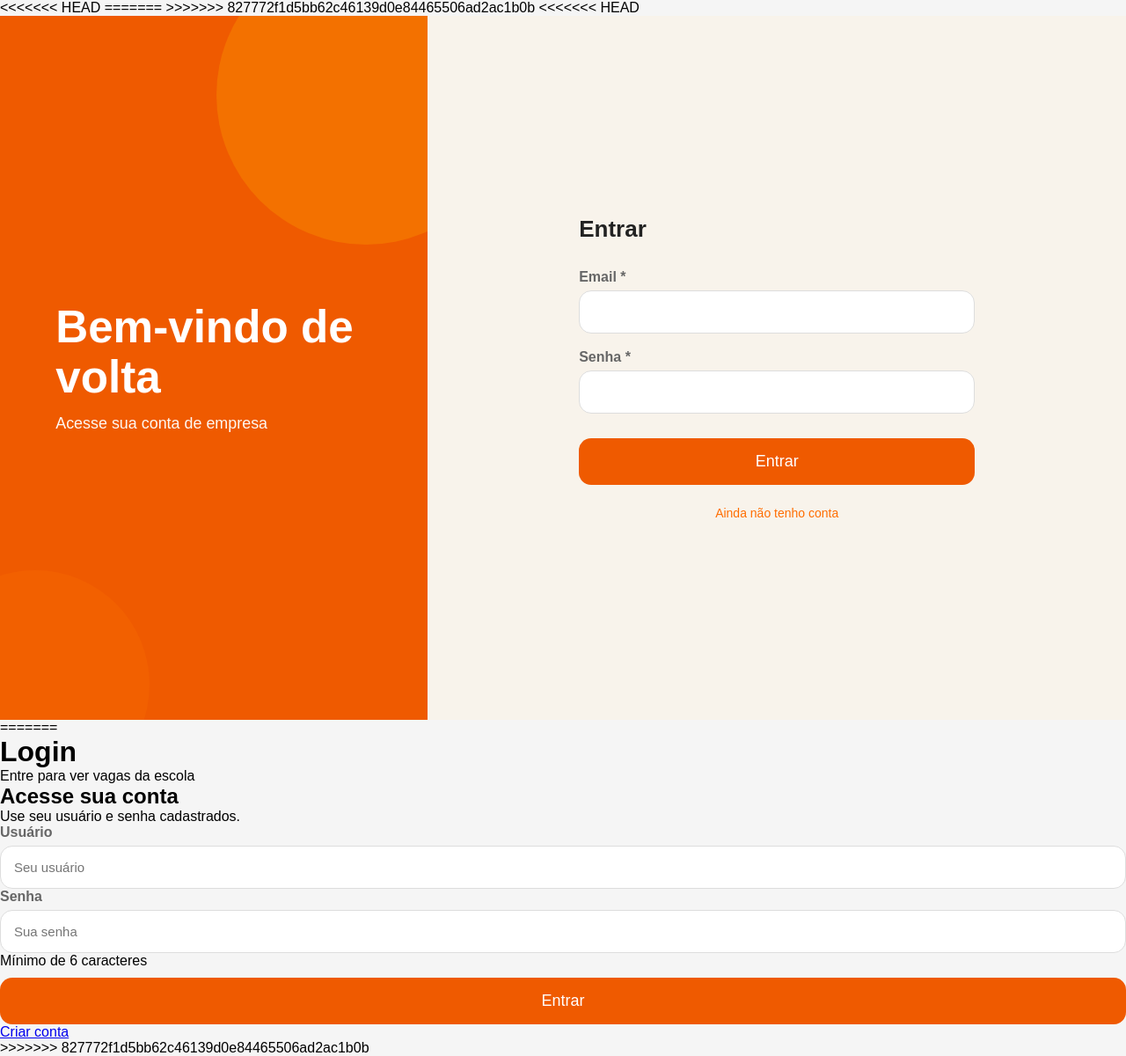
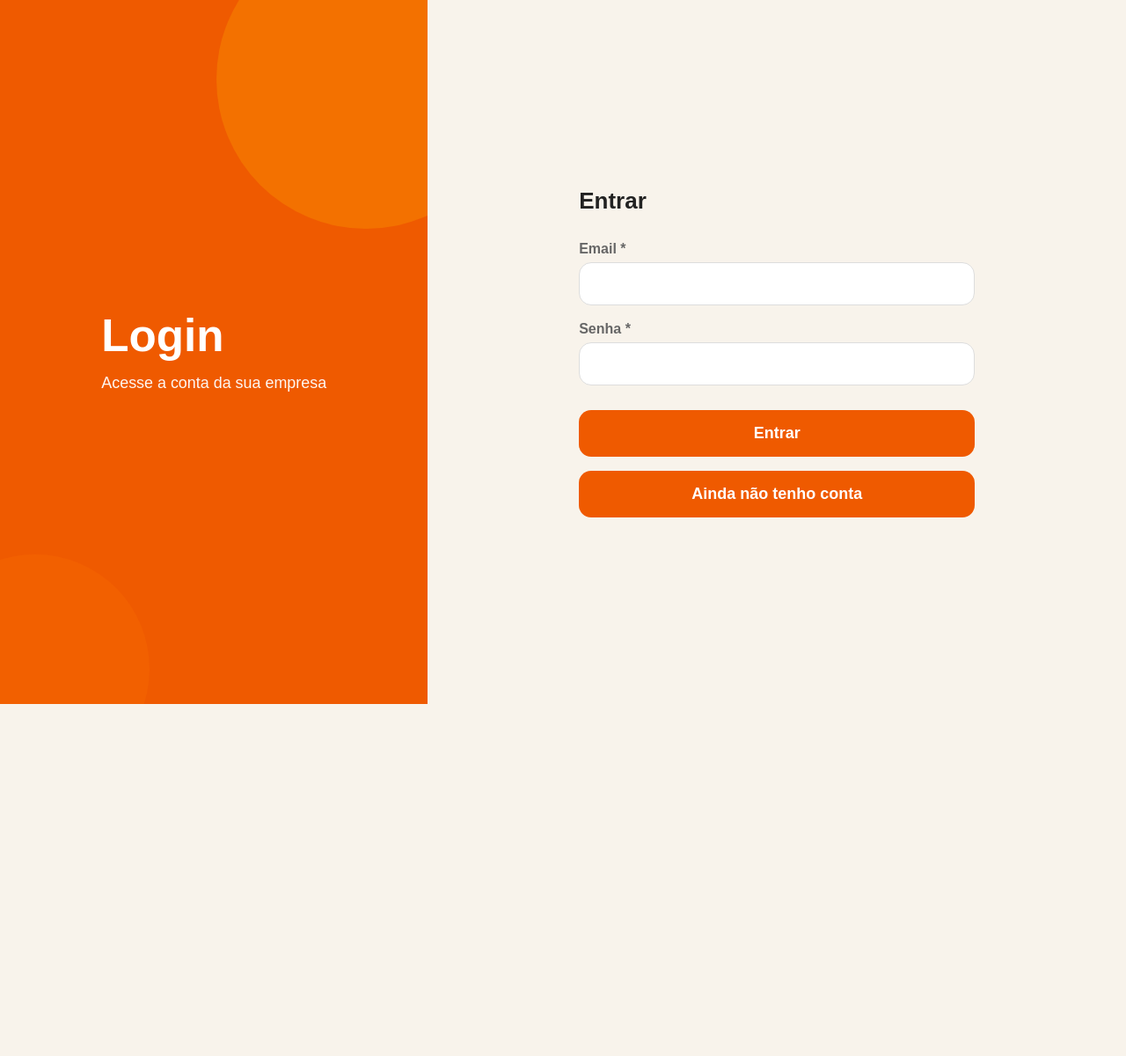
Before and after one commit to NicolasFernandes09/Estagiou, a PHP site: page /login.php in a window 1280 px wide. Shown: the whole page at 88% size. After the commit the page ends 800 px from the top, so only its background shows below. Run offline with PHP 8.4, Linux system fonts and the light colour scheme.

Commit message:
commitei

```diff
--- a/api/conexao.php
+++ b/api/conexao.php
@@ -1,5 +1,5 @@
 <?php
-
+//Credenciais do banco/API
 $host = "172.29.20.169";
 $usuario = "root";
 $senha = "";
--- a/listavagas.php
+++ b/listavagas.php
@@ -1,7 +1,8 @@
 <?php
 session_start();
 
-// Captura a mensagem de sucesso e limpa a sessão imediatamente para não repetir ao atualizar
+require_once __DIR__ . '/api/conexao.php';
+
 $sucesso = $_SESSION['sucesso'] ?? '';
 unset($_SESSION['sucesso']);
 
--- a/login.css
+++ b/login.css
@@ -1,3 +1,6 @@
+/* ==========================================================================
+   Reset e Base (Estilo unificado do index.css)
+   ========================================================================== */
 * {
     margin: 0;
     padding: 0;
@@ -13,6 +16,9 @@ body {
     background: #f5f5f5;
 }
 
+/* ==========================================================================
+   Layout geral: duas colunas
+   ========================================================================== */
 .tela {
     display: flex;
     min-height: 100vh;
@@ -91,6 +97,9 @@ body {
     font-size: 26px;
 }
 
+/* ==========================================================================
+   Alertas e Erros
+   ========================================================================== */
 .alerta {
     padding: 14px 16px;
     border-radius: 12px;
@@ -157,7 +166,10 @@ input:focus {
     border-color: #ef5a00;
 }
 
-button {
+/* ==========================================================================
+   Botões e Links com aparência de Botão
+   ========================================================================== */
+button, .btn-link {
     width: 100%;
     display: block;
     padding: 16px;
@@ -166,28 +178,27 @@ button {
     border: none;
     border-radius: 14px;
     font-size: 18px;
+    font-weight: bold;
     cursor: pointer;
     margin-top: 10px;
+    text-align: center;
+    text-decoration: none;
     transition: .3s;
 }
 
-button:hover {
+button:hover, .btn-link:hover {
     background: #d94f00;
+    color: white;
 }
 
-.link {
-    display: block;
-    text-align: center; /* Centralizado */
-    margin-top: 24px;
-    font-size: 14px;
-    color: #FF6D00;
-    text-decoration: none;
+/* Adiciona um espaçamento extra acima do botão de cadastro para separar do botão Entrar */
+.btn-link {
+    margin-top: 16px;
 }
 
-.link:hover {
-    text-decoration: underline;
-}
-
+/* ==========================================================================
+   Responsividade
+   ========================================================================== */
 @media (max-width: 1100px) {
     .lado-marca {
         flex: 0 0 32%;
@@ -231,7 +242,7 @@ button:hover {
         font-size: 22px;
         margin-bottom: 22px;
     }
-    input, button {
+    input, button, .btn-link {
         padding: 13px;
         font-size: 14px;
     }
--- a/login.php
+++ b/login.php
@@ -1,4 +1,3 @@
-<<<<<<< HEAD
 <?php
 session_start();
 
@@ -63,15 +62,14 @@ if ($_SERVER['REQUEST_METHOD'] === 'POST') {
     exit;
 }
 ?>
-=======
+
 <?php include_once(__DIR__ . '/classes/Usuario.php'); ?>
->>>>>>> 827772f1d5bb62c46139d0e84465506ad2ac1b0b
+
 <!DOCTYPE html>
 <html lang="pt-BR">
 <head>
     <meta charset="UTF-8">
     <meta name="viewport" content="width=device-width, initial-scale=1.0">
-<<<<<<< HEAD
     <title>Login de Empresa</title>
     <link rel="stylesheet" href="login.css">
 </head>
@@ -80,8 +78,8 @@ if ($_SERVER['REQUEST_METHOD'] === 'POST') {
 
     <div class="lado-marca">
         <div class="marca-texto">
-            <h1>Bem-vindo de volta</h1>
-            <p>Acesse sua conta de empresa</p>
+            <h1>Login</h1>
+            <p>Acesse a conta da sua empresa</p>
         </div>
     </div>
 
@@ -121,49 +119,9 @@ if ($_SERVER['REQUEST_METHOD'] === 'POST') {
                 </button>
             </form>
 
-            <a href="index.php" class="link">Ainda não tenho conta</a>
+            <a href="index.php" class="btn-link">Ainda não tenho conta</a>
         </div>
     </div>
 </div>
-=======
-    <title>Mural de Oportunidades - Login</title>
-    <link rel="stylesheet" href="login.css">
-</head>
-<body>
-
-    <div class="login-container">
-        <div class="brand-panel">
-            <div class="brand-content">
-                <h1>Login</h1>
-                <p>Entre para ver vagas da escola</p>
-            </div>
-        </div>
-
-        <div class="form-panel">
-            <div class="form-content">
-                <h2>Acesse sua conta</h2>
-                <p class="subtitle">Use seu usuário e senha cadastrados.</p>
-
-                <form action="index.php?rota=login" method="POST">
-                    <div class="form-group">
-                        <label for="web-usuario">Usuário</label>
-                        <input type="text" id="web-usuario" name="usuario" class="form-control" placeholder="Seu usuário" required>
-                    </div>
-
-                    <div class="form-group">
-                        <label for="web-senha">Senha</label>
-                        <input type="password" id="web-senha" name="senha" class="form-control" placeholder="Sua senha" required>
-                        <div class="input-hint">Mínimo de 6 caracteres</div>
-                    </div>
-
-                    <button type="submit" class="btn-submit">Entrar</button>
-                </form>
-
-                <a href="#" class="toggle-link">Criar conta</a>
-            </div>
-        </div>
-    </div>
-
->>>>>>> 827772f1d5bb62c46139d0e84465506ad2ac1b0b
 </body>
 </html>
```
Also changed, not shown: configadmin.php (+18 -0 lines), criarvagas.css (+1 -12 lines), criarvagas.php (+38 -22 lines), index.php (+1 -40 lines), cadastro.php (deleted), conexao.php (deleted), vagas.php (deleted).
